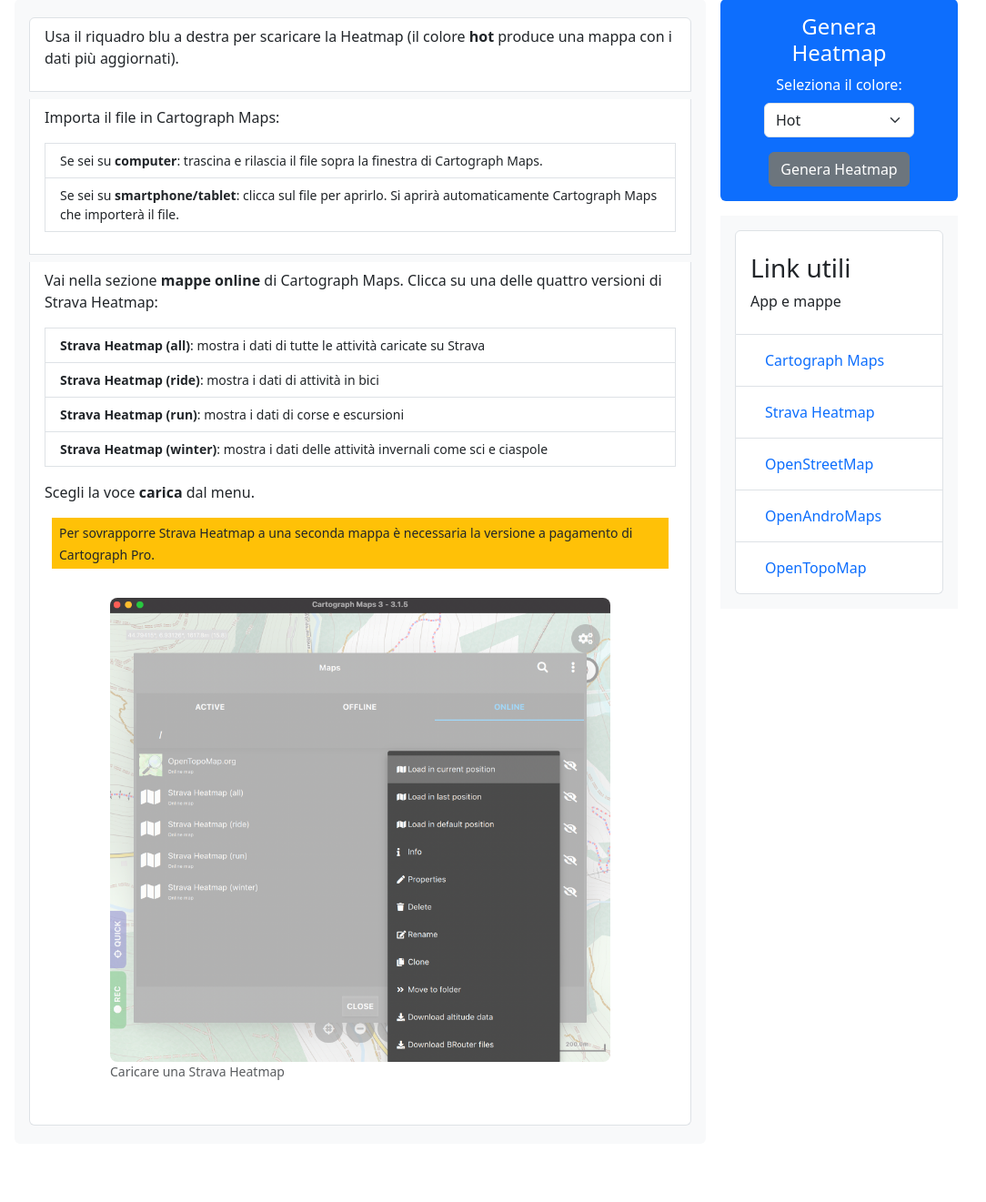
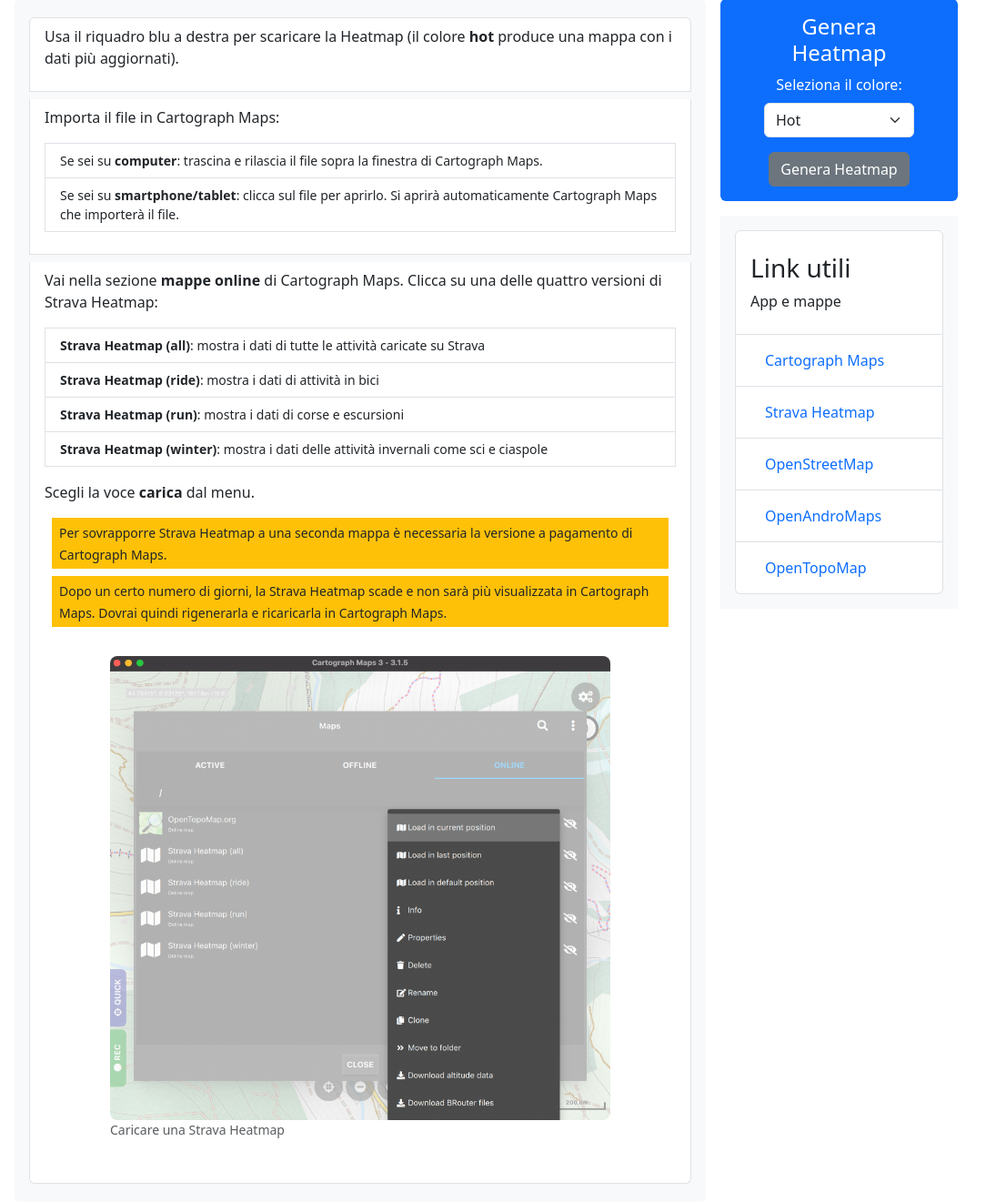
Before and after one commit to solitone/cartograph_stravaheatmap, a Flask app: page /howto in a window 1280 px wide. Shown: the part 57-1378 px from the top of the page at 91% size, without its empty margins (54-1138 px from the left). Before the commit the page ends 1294 px from the top, so only its background shows below. Run offline with Flask 3, Linux system fonts and the light colour scheme.

Commit message:
Added some info here and there.

```diff
--- a/templates/howto.html
+++ b/templates/howto.html
@@ -62,7 +62,11 @@
                     Scegli la voce <b>carica</b> dal menu.
                     </p>
                     <div class="bg-warning m-2 p-1 px-2">
-                    <small>Per sovrapporre Strava Heatmap a una seconda mappa è necessaria la versione a pagamento di Cartograph Pro.</small>
+                    <small>Per sovrapporre Strava Heatmap a una seconda mappa è necessaria la versione a pagamento di Cartograph Maps.</small>
+                    </div>
+                    <div class="bg-warning m-2 p-1 px-2">
+                    <small>Dopo un certo numero di giorni, la Strava Heatmap scade e non sarà più visualizzata in Cartograph Maps.
+                           Dovrai quindi rigenerarla e ricaricarla in Cartograph Maps. </small>
                     </div>
                     <figure class="figure mx-5 p-4">
                         <img src="{{ url_for('static', filename='load.png')}}" class="img-fluid rounded-3" alt="OpenAndroMaps">
```
Also changed, not shown: app.py (+8 -2 lines).
